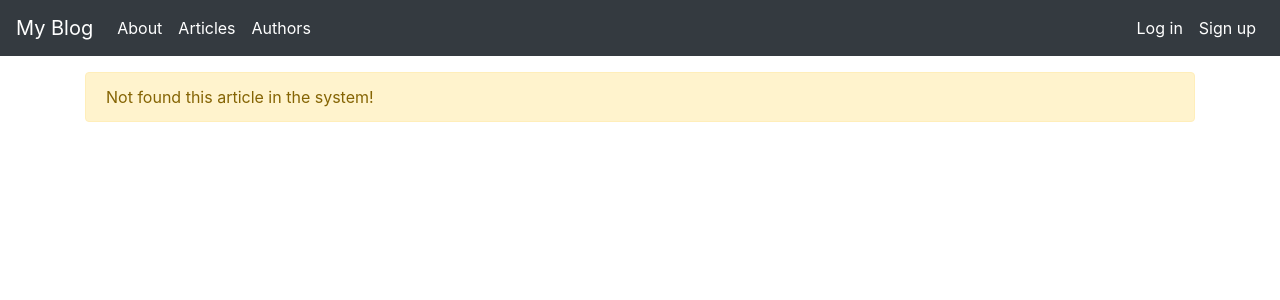
After one commit to sahilappayev/Blog_Flask_WebApp, a Flask app: page /article/1 in a window 1280 px wide. The commit adds this page. Shown: the top 300 px of the page. Run offline with Flask 2, Linux system fonts and the light colour scheme; data that the repository does not hold is empty; some libraries are stand-ins or nearby versions.

Commit message:
Article page developed

```diff
--- a/db.py
+++ b/db.py
@@ -111,7 +111,7 @@ def select_articles():
     try:
         conn = connection()
         with conn.cursor() as cursor:
-            query = 'SELECT DISTINCT A.title, A.content, A.created_date, U.name, U.surname from article A INNER JOIN user U on U.id = A.user_id'
+            query = 'SELECT DISTINCT A.id, A.title, A.content, A.created_date, U.name, U.surname from article A INNER JOIN user U on U.id = A.user_id'
             result = cursor.execute(query)
             if result > 0:
                 articles = cursor.fetchall()
@@ -137,3 +137,19 @@ def select_articles_by_outhor(user_id):
                 return None
     finally:
         conn.close()
+
+# select article by id
+
+def select_article_by_id(id):
+    try:
+        conn = connection()
+        with conn.cursor() as cursor:
+            query = 'SELECT DISTINCT A.*, U.name, U.surname from article A INNER JOIN user U on U.id = A.user_id WHERE A.id = %s'
+            result = cursor.execute(query, (id,))
+            if result > 0:
+                article = cursor.fetchone()
+                return article
+            else:
+                return None
+    finally:
+        conn.close()
--- a/main.py
+++ b/main.py
@@ -1,7 +1,7 @@
 from flask import Flask, render_template, flash, redirect, url_for, session, logging, request
 from passlib.hash import bcrypt
 from forms import RegisterForm, LoginForm, ArticleForm
-from db import insert_user, user_login, insert_article, select_articles, select_articles_by_outhor
+from db import insert_user, user_login, insert_article, select_articles, select_articles_by_outhor, select_article_by_id
 from functools import wraps
 
 app = Flask(__name__)
@@ -98,13 +98,22 @@ def about():
 
 # articles page
 @app.route("/articles")
-def article():
+def articles():
     articles = select_articles()
     if articles:
         return render_template('articles.html', articles = articles)
     else:
         return render_template('articles.html')
 
+# article page
+@app.route("/article/<string:id>")
+def article(id):
+    article = select_article_by_id(id)
+    if articles:
+        return render_template('article.html', article = article)
+    else:
+        return render_template('article.html')
+
 
 if(__name__ == "__main__"):
     app.run(debug=True)
--- /dev/null
+++ b/templates/article.html
@@ -0,0 +1,15 @@
+{% extends 'layout.html' %}
+
+{% block body %}
+
+{% if article%}
+    <h3 style ='text-align: center'>{{article.title}}</h3><hr>
+    <p class='article-content'> {{article.content|safe}} </p><hr>
+    <span> Added on {{article.created_date}} by {{article.name}} {{article.surname}}</span><br>
+{% else %}
+    <div class = 'alert alert-warning'>
+        Not found this article in the system!
+    </div>
+{% endif %}
+
+{% endblock body %}
--- a/templates/articles.html
+++ b/templates/articles.html
@@ -8,8 +8,7 @@
 <ul class="list-group">
     {% for article in articles %}
         <li class="list-group-item">
-            <h4 style ='text-align: center'>{{article.title}}</h4><hr>
-            <p class='article-content'> {{article.content}} </p><hr>
+            <a href = "article/{{article.id}}"> <h4>{{article.title}}</h4><hr> </a>
             <span> Added on {{article.created_date}} by {{article.name}} {{article.surname}}</span><br>
         </li>
     {% endfor %}
--- a/templates/index.html
+++ b/templates/index.html
@@ -3,7 +3,7 @@
 {% block body %}
 
     <div class="jumbotron text-center">
-        <h2>Welcome To Sahil Appayev`s Personal Blog Site</h2>
+        <h2>Welcome To Sahil Appayev`s Blog Site</h2>
         <p>Lorem ipsum dolor sit amet consectetur adipisicing elit. Ipsum maxime est aut dicta quisquam nulla temporibus provident dolore enim delectus.</p>
     </div>
 
--- /dev/null
+++ b/templates/js/script.js
@@ -0,0 +1,11 @@
+function setTitle(title){
+    var spanTitle = document.getElementById("deleteTitle");
+    console.log(" Span Title ",spanTitle);
+    spanTitle.innerHTML = title;
+}
+
+function setId(id){
+    var formDelete = document.getElementById('deleteId');
+    console.log("Article id", id);
+    formDelete.action = '/article/'+ id;
+}
--- a/templates/layout.html
+++ b/templates/layout.html
@@ -24,6 +24,7 @@
     </div>
 
     <!-- JS imports -->
+    <script src="js/script.js"></script>
     <script src="https://code.jquery.com/jquery-3.5.1.slim.min.js"
         integrity="sha384-DfXdz2htPH0lsSSs5nCTpuj/zy4C+OGpamoFVy38MVBnE+IbbVYUew+OrCXaRkfj"
         crossorigin="anonymous"></script>
```
Also changed, not shown: templates/dashboard.html (+5 -3 lines).
